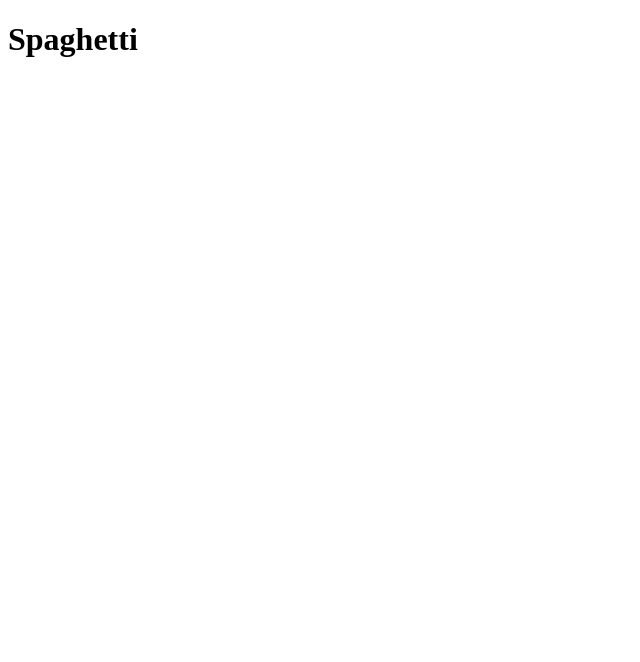
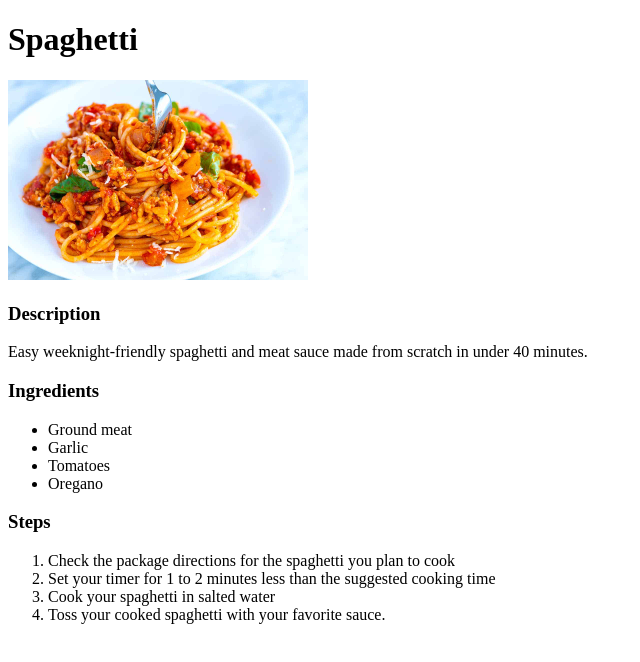
Before and after one commit to jramirezhdez02/odin-recipes, a plain HTML site: page recipes/spaghetti.html in a window 1280 px wide. Shown: the whole page, without its empty margins (0-640 px from the left). Drawn offline with Linux system fonts and the light colour scheme.

Commit message:
Add content to spaghetti.html
In this step I filled the spaghetti.html file
with ingredients, description and steps.

```diff
--- a/recipes/spaghetti.html
+++ b/recipes/spaghetti.html
@@ -8,5 +8,22 @@
 
     <body>
         <h1>Spaghetti</h1>
+        <img src="../images/spaghetti.jpg"alt="Spaghetti Image"height="200"widht="200">
+        <h3>Description</h3>
+        <p>Easy weeknight-friendly spaghetti and meat sauce made from scratch in under 40 minutes.</p>
+        <h3>Ingredients</h3>
+        <ul>
+            <li>Ground meat</li>
+            <li>Garlic</li>
+            <li>Tomatoes</li>
+            <li>Oregano</li>
+        </ul>
+        <h3>Steps</h3>
+        <ol>
+            <li>Check the package directions for the spaghetti you plan to cook</li>
+            <li>Set your timer for 1 to 2 minutes less than the suggested cooking time</li>
+            <li>Cook your spaghetti in salted water</li>
+            <li>Toss your cooked spaghetti with your favorite sauce.</li>
+        </ol>
     </body>
 </html>
```
Also changed, not shown: images/spaghetti.jpg (added).
